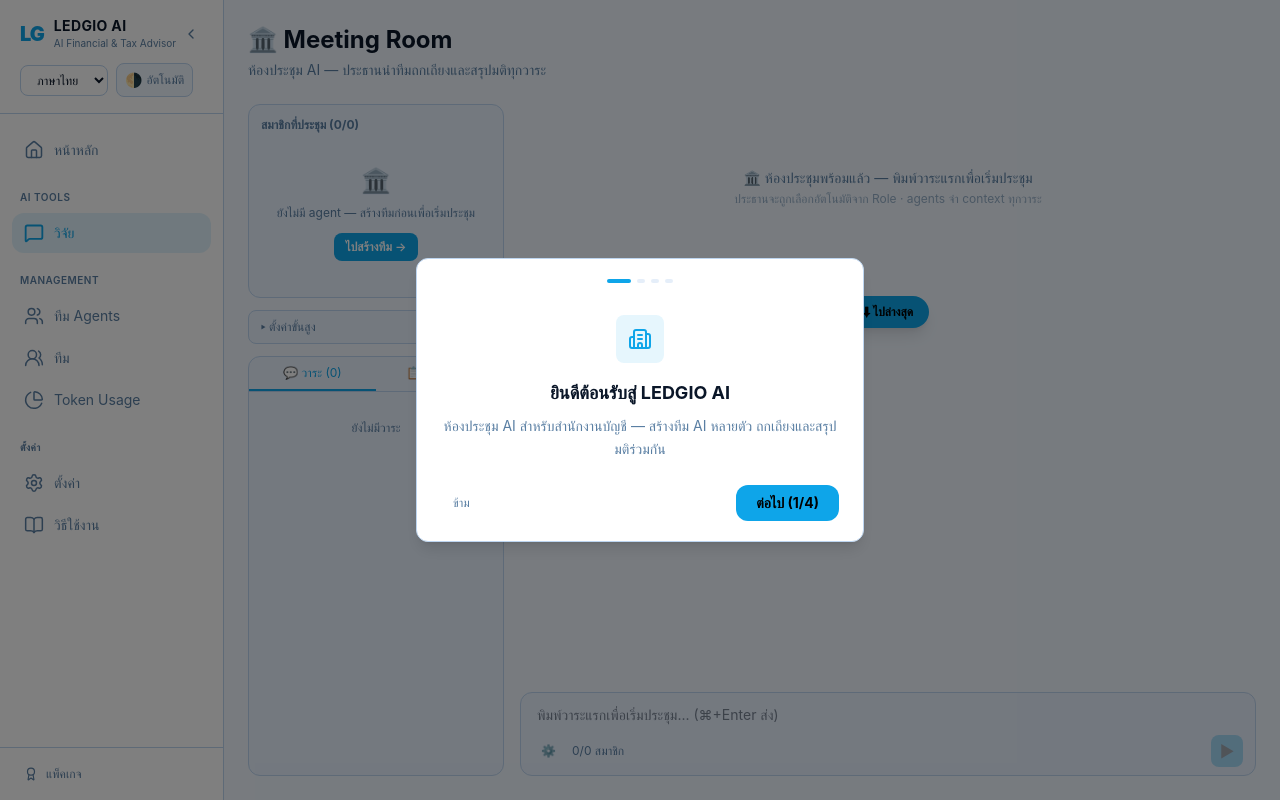
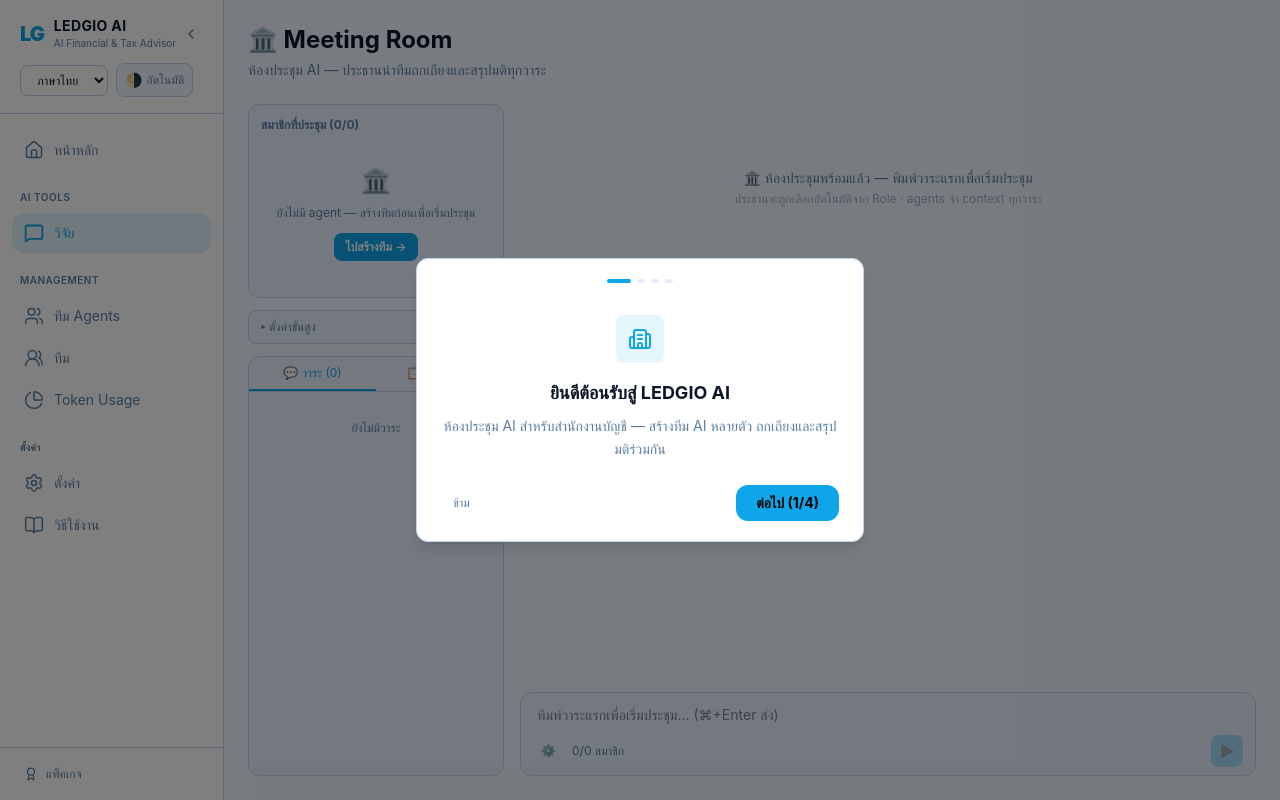
Before and after one commit to bosocmputer/BossBoard, a Next.js app: page /research in a window 1280 px wide. Built offline with nearby package versions, Linux system fonts and the light colour scheme.

Commit message:
ui: remove scroll-to-bottom button from research page

```diff
--- a/app/research/page.tsx
+++ b/app/research/page.tsx
@@ -1280,19 +1280,6 @@
               )}
 
               <div ref={bottomRef} />
-              {/* Scroll to bottom button */}
-              {!autoScroll && (
-                <div className="sticky bottom-3 flex justify-center pointer-events-none">
-                  <button
-                    type="button"
-                    onClick={scrollToBottom}
-                    className="pointer-events-auto px-4 py-2 rounded-full text-xs font-bold shadow-lg transition-all bg-accent text-black"
-                    style={{ background: "var(--accent)", color: "#000" }}
-                  >
-                    ⬇ ไปล่างสุด
-                  </button>
-                </div>
-              )}
             </div>
 
             {/* Input box — ChatGPT-style sticky bottom */}
```
